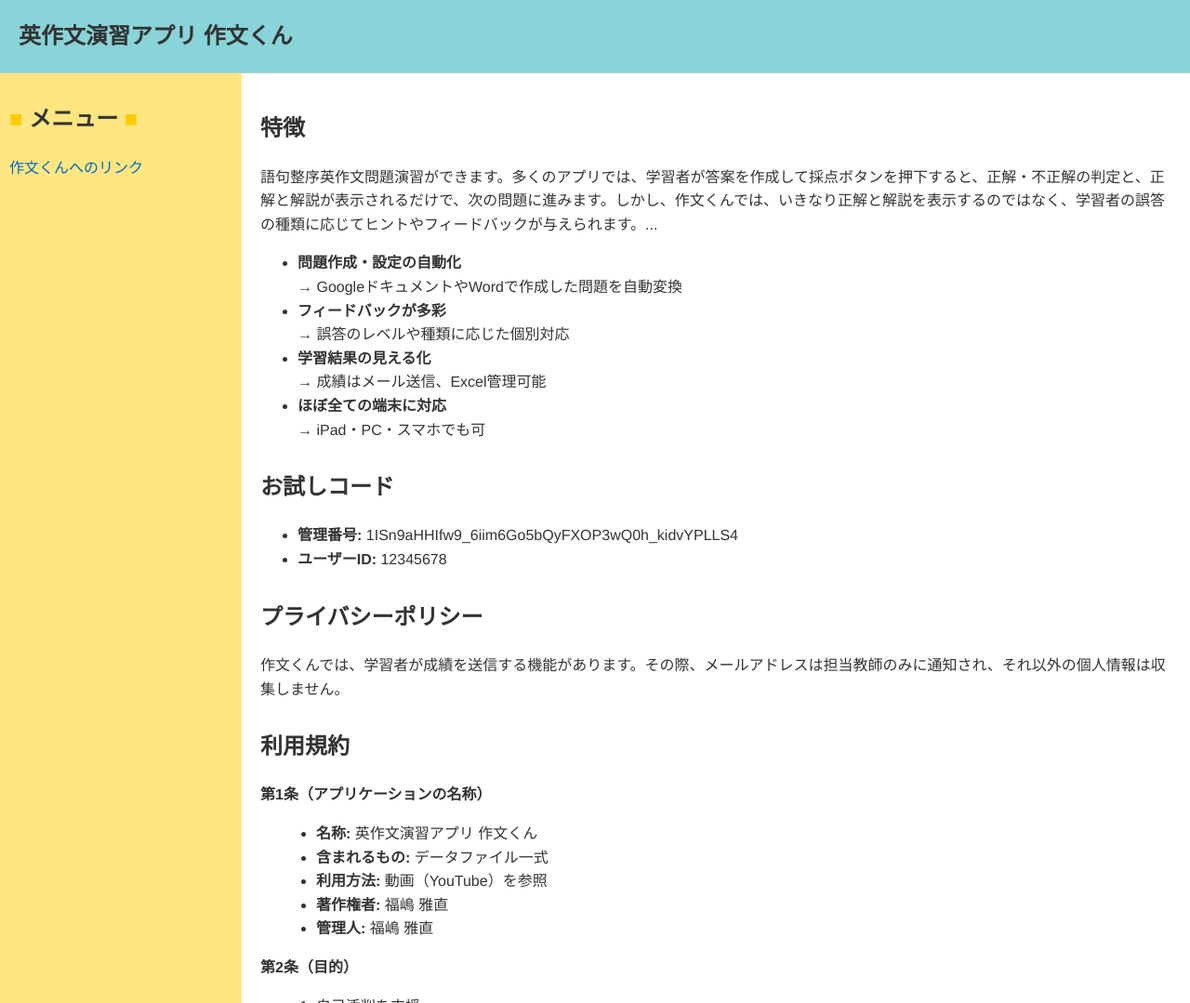
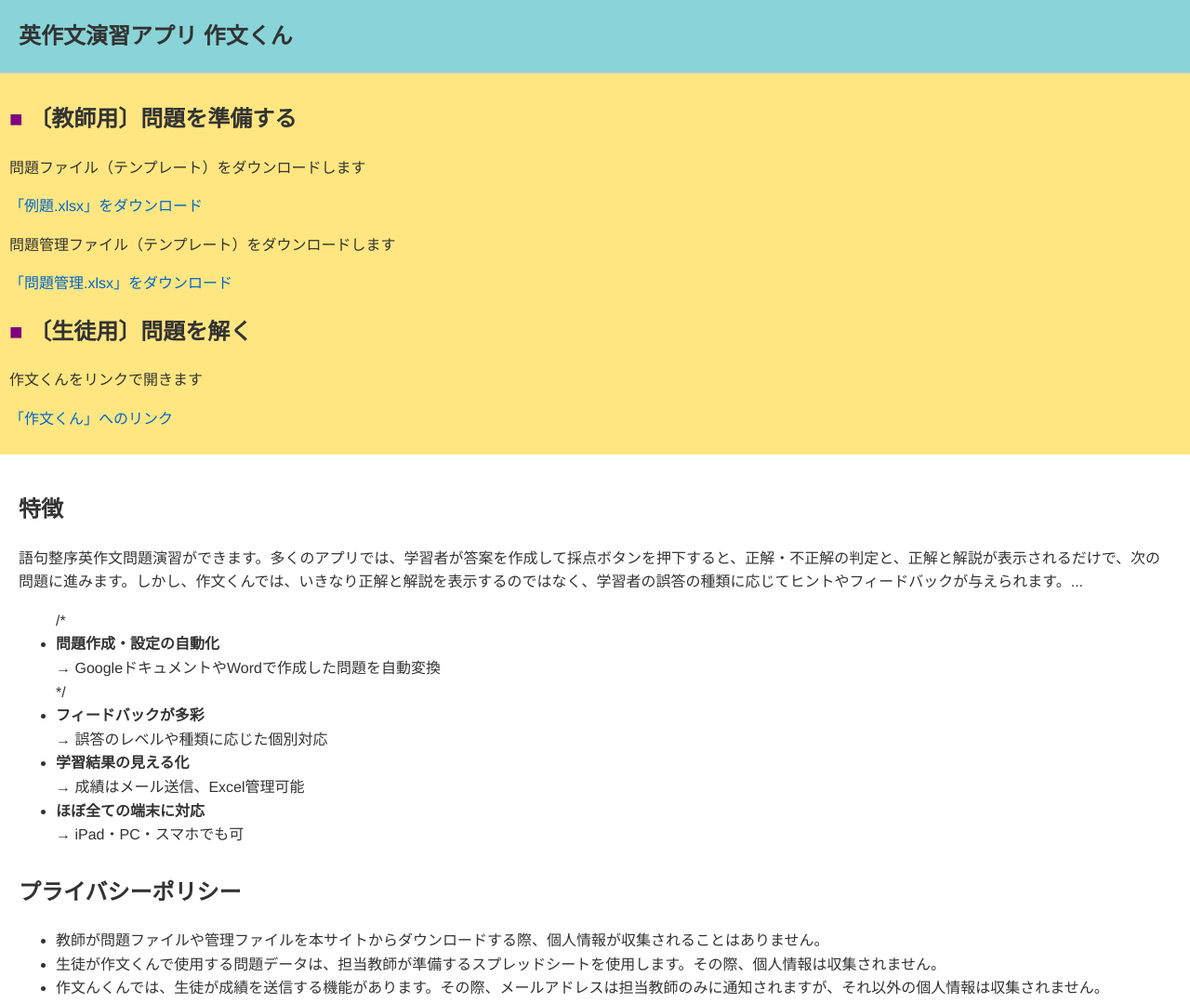
Before and after one commit to kumassan15/sakubun-kunhp, a plain HTML site: page index.html in a window 1280 px wide. Shown: the top 1079 px of the page at 93% size. Drawn offline with Linux system fonts and the light colour scheme.

Commit message:
Add files via upload

```diff
--- a/index.html
+++ b/index.html
@@ -28,7 +28,8 @@
     nav {
       background-color: #ffe680;
       padding: 10px;
-      width: 240px;
+      width: 100%;
+      box-sizing: border-box;
     }
     nav ul {
       list-style: none;
@@ -47,6 +48,7 @@
     main {
       padding: 20px;
       flex: 1;
+      box-sizing: border-box;0
     }
     section {
       margin-bottom: 30px;
@@ -54,6 +56,7 @@
     .container {
       display: flex;
       flex-wrap: wrap;
+      flex-direction: column;
     }
     dt {
       font-weight: bold;
@@ -76,12 +79,22 @@
   <header>
     <h1>英作文演習アプリ 作文くん</h1>
   </header>
-
   <div class="container">
     <nav>
-      <h2><span style="color: #ffcc00;">■</span> メニュー <span style="color: #ffcc00;">■</span></h2>
+      <h2><span style="color: #800080;">■</span> 〔教師用〕問題を準備する </h2>
+      <p>問題ファイル（テンプレート）をダウンロードします</p>
       <ul>
-        <li><a href="https://script.google.com/macros/s/AKfycbwysXSC9jlAcdwOS00iIJAyE01Is--bZhmwV796Y5qeFGvix4s-e8GluL2_5bxaM-dWfg/exec" target="_blank">作文くんへのリンク</a></li>
+        <li><a href="例題.xlsx" target="_blank">「例題.xlsx」をダウンロード</a></li>
+      </ul>
+      <p>問題管理ファイル（テンプレート）をダウンロードします</p>
+      <ul>
+        <li><a href="問題管理.xlsx" target="_blank">「問題管理.xlsx」をダウンロード</a></li>
+      </ul>
+
+      <h2><span style="color: #800080;">■</span> 〔生徒用〕問題を解く</h2>
+      <p>作文くんをリンクで開きます</p>
+      <ul>
+        <li><a href="https://script.google.com/macros/s/AKfycbwysXSC9jlAcdwOS00iIJAyE01Is--bZhmwV796Y5qeFGvix4s-e8GluL2_5bxaM-dWfg/exec" target="_blank">「作文くん」へのリンク</a></li>
       </ul>
     </nav>
 
@@ -90,7 +103,7 @@
         <h2>特徴</h2>
         <p>語句整序英作文問題演習ができます。多くのアプリでは、学習者が答案を作成して採点ボタンを押下すると、正解・不正解の判定と、正解と解説が表示されるだけで、次の問題に進みます。しかし、作文くんでは、いきなり正解と解説を表示するのではなく、学習者の誤答の種類に応じてヒントやフィードバックが与えられます。...</p>
         <ul>
-          <li><strong>問題作成・設定の自動化</strong><br>→ GoogleドキュメントやWordで作成した問題を自動変換</li>
+          /*<li><strong>問題作成・設定の自動化</strong><br>→ GoogleドキュメントやWordで作成した問題を自動変換</li>*/
           <li><strong>フィードバックが多彩</strong><br>→ 誤答のレベルや種類に応じた個別対応</li>
           <li><strong>学習結果の見える化</strong><br>→ 成績はメール送信、Excel管理可能</li>
           <li><strong>ほぼ全ての端末に対応</strong><br>→ iPad・PC・スマホでも可</li>
@@ -98,16 +111,11 @@
       </section>
 
       <section>
-        <h2>お試しコード</h2>
+        <h2>プライバシーポリシー</h2>
         <ul>
-          <li><strong>管理番号:</strong> 1ISn9aHHIfw9_6iim6Go5bQyFXOP3wQ0h_kidvYPLLS4</li>
-          <li><strong>ユーザーID:</strong> 12345678</li>
-        </ul>
-      </section>
-
-            <section>
-        <h2>プライバシーポリシー</h2>
-        <p>作文くんでは、学習者が成績を送信する機能があります。その際、メールアドレスは担当教師のみに通知され、それ以外の個人情報は収集しません。</p>
+          <li>教師が問題ファイルや管理ファイルを本サイトからダウンロードする際、個人情報が収集されることはありません。
+          <li>生徒が作文くんで使用する問題データは、担当教師が準備するスプレッドシートを使用します。その際、個人情報は収集されません。</li>
+          <li>作文んくんでは、生徒が成績を送信する機能があります。その際、メールアドレスは担当教師のみに通知されますが、それ以外の個人情報は収集されません。</li>
       </section>
 
       <section>
```
Also changed, not shown: 2 other files.
